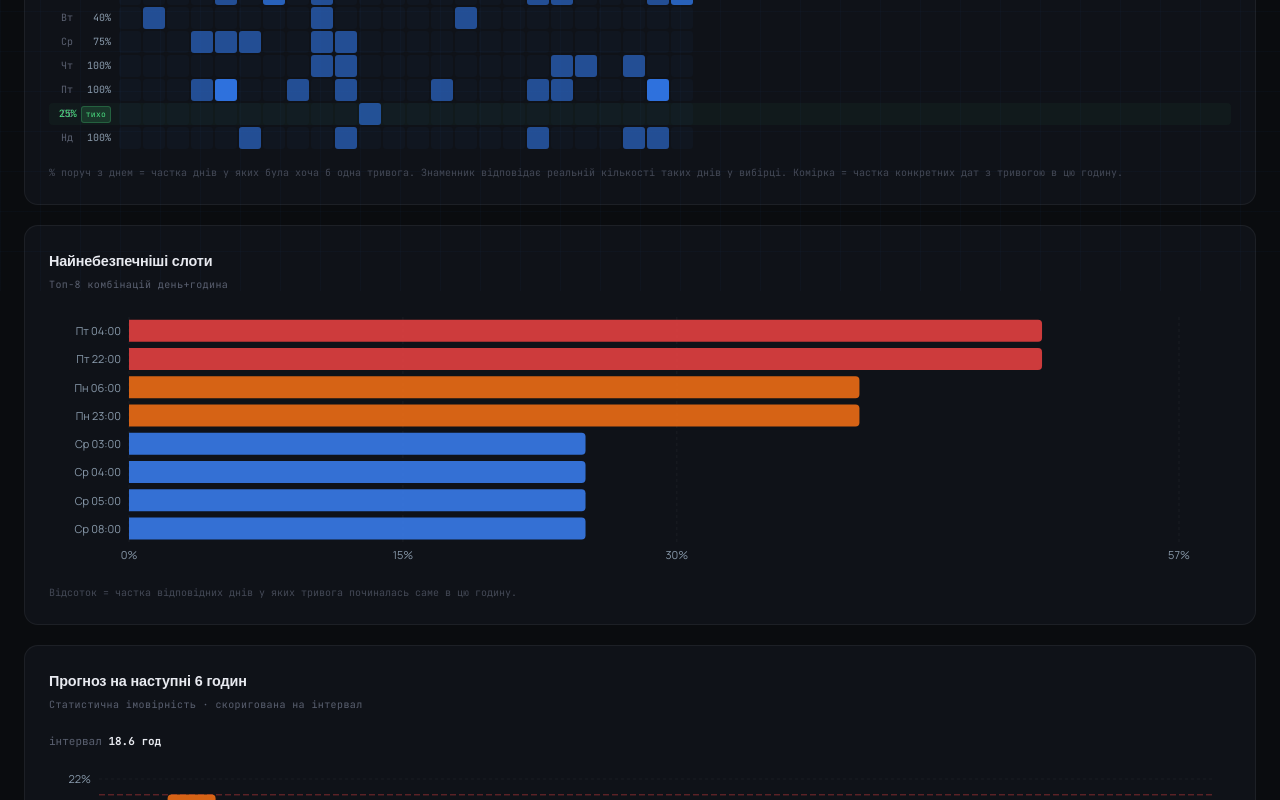
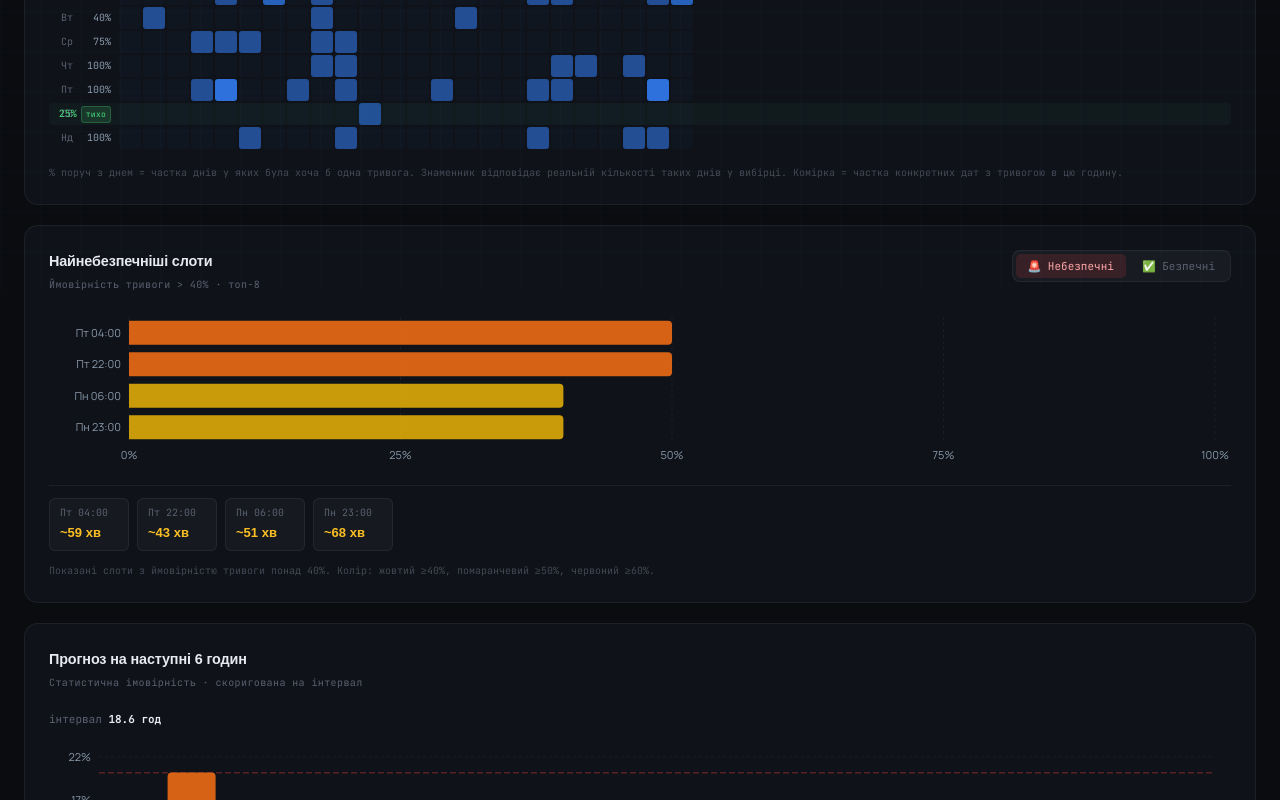
Before and after one commit to viacheslavari-sys/air-alert-dashboard, a React (Vite) app: page / in a window 1280 px wide. Shown: the part 509-1309 px from the top of the page. Built offline with nearby package versions, Linux system fonts and the light colour scheme; a web font is replaced by a local one.

Commit message:
Top chart

```diff
--- a/src/components/TopSlotsChart.jsx
+++ b/src/components/TopSlotsChart.jsx
@@ -1,31 +1,53 @@
+import { useState } from 'react'
 import { computeHeatmap } from '../data/mockAlerts'
 import {
   BarChart, Bar, XAxis, YAxis, CartesianGrid,
   Tooltip, ResponsiveContainer, Cell,
 } from 'recharts'
 
-const REGION_COLORS = {
+var REGION_COLORS = {
   kyiv    : '#3b82f6',
   zhytomyr: '#f97316',
 }
 
-const REGION_NAMES = {
+var REGION_NAMES = {
   kyiv    : 'Вишгород',
   zhytomyr: 'Житомир',
 }
 
-function SlotTooltip({ active, payload }) {
-  if (!active || !payload?.length) return null
-  const d = payload[0]?.payload
+// Небезпечні: ймовірність тривоги > 40%
+var DANGER_THRESHOLD = 0.4
+// Безпечні: ймовірність тривоги < 40% (тобто безпека > 60%)
+var SAFE_THRESHOLD   = 0.4
+
+function SlotTooltip(props) {
+  var active  = props.active
+  var payload = props.payload
+  var mode    = props.mode
+
+  if (!active || !payload || !payload.length) return null
+  var d = payload[0] && payload[0].payload ? payload[0].payload : {}
+
   return (
     <div className="tooltip-box">
-      <div className="tooltip-hour">{d.fullLabel}</div>
-      {payload.map(p => (
-        <div className="tooltip-row" key={p.dataKey}>
+      <div className="tooltip-hour">{d.fullLabel || ''}</div>
+      {payload.map(function(p) {
+        var pct = mode === 'safe'
+          ? Math.round((1 - p.value) * 100) + '% безпечно'
+          : Math.round(p.value * 100) + '% ризик'
+        return (
+          <div className="tooltip-row" key={p.name || p.dataKey}>
             <span className="tooltip-label" style={{ color: p.fill }}>{p.name}</span>
-          <span className="tooltip-value accent">{(p.value * 100).toFixed(0)}%</span>
+            <span className="tooltip-value accent">{pct}</span>
           </div>
-      ))}
+        )
+      })}
+      {d.avgDuration > 0 && mode === 'danger' && (
+        <div className="tooltip-row">
+          <span className="tooltip-label">Серед. тривалість</span>
+          <span className="tooltip-value">{d.avgDuration} хв</span>
+        </div>
+      )}
       <div className="tooltip-row">
         <span className="tooltip-label">Підстава</span>
         <span className="tooltip-value">{d.count} з {d.total} дн.</span>
@@ -34,106 +56,190 @@ function SlotTooltip({ active, payload }) {
   )
 }
 
-function getTopSlots(alerts, n) {
-  const hm = computeHeatmap(alerts)
-  const DAY_LABELS = ['Пн', 'Вт', 'Ср', 'Чт', 'Пт', 'Сб', 'Нд']
+function computeSlots(alerts) {
+  var hm        = computeHeatmap(alerts)
+  var DAY_LABELS = ['Пн', 'Вт', 'Ср', 'Чт', 'Пт', 'Сб', 'Нд']
 
-  const flat = hm.cells.flatMap((dayCells, dow) =>
-    dayCells.map(cell => ({
-      key       : dow + '-' + cell.hour,
-      fullLabel : DAY_LABELS[dow] + ', ' + cell.label,
-      label     : DAY_LABELS[dow] + ' ' + String(cell.hour).padStart(2, '0') + ':00',
+  // Рахуємо середню тривалість по кожному слоту
+  var durationSums   = Array.from({ length: 7 }, function() { return new Array(24).fill(0) })
+  var durationCounts = Array.from({ length: 7 }, function() { return new Array(24).fill(0) })
+
+  alerts.forEach(function(a) {
+    if (!a.duration_minutes) return
+    var d   = new Date(a.started_at)
+    var dow  = (d.getDay() + 6) % 7
+    var hour = d.getHours()
+    durationSums[dow][hour]   += a.duration_minutes
+    durationCounts[dow][hour] += 1
+  })
+
+  var slots = []
+  hm.cells.forEach(function(dayCells, dow) {
+    dayCells.forEach(function(cell, hour) {
+      var avgDuration = durationCounts[dow][hour] > 0
+        ? Math.round(durationSums[dow][hour] / durationCounts[dow][hour])
+        : 0
+      slots.push({
+        key        : dow + '-' + hour,
+        fullLabel  : DAY_LABELS[dow] + ', ' + cell.label,
+        label      : DAY_LABELS[dow] + ' ' + String(hour).padStart(2, '0') + ':00',
         probability: cell.probability,
-      pctLabel  : Math.round(cell.probability * 100) + '%',
-      count     : cell.count,
-      total     : hm.dowTotals[dow],
-    }))
-  )
+        safety     : 1 - cell.probability,
+        avgDuration: avgDuration,
+        count      : cell.count,
+        total      : hm.dowTotals[dow],
+        dow        : dow,
+        hour       : hour,
+      })
+    })
+  })
 
-  return flat
-    .filter(s => s.probability > 0)
-    .sort((a, b) => b.probability - a.probability)
-    .slice(0, n || 8)
+  return slots
 }
 
-function getTopSlotsCompare(alertsMap, regionKeys, n) {
-  const DAY_LABELS = ['Пн', 'Вт', 'Ср', 'Чт', 'Пт', 'Сб', 'Нд']
-  const hm0 = computeHeatmap(alertsMap[regionKeys[0]])
-  const hm1 = computeHeatmap(alertsMap[regionKeys[1]])
+function computeCompareSlots(alertsMap, regionKeys) {
+  var DAY_LABELS = ['Пн', 'Вт', 'Ср', 'Чт', 'Пт', 'Сб', 'Нд']
+  var hm0 = computeHeatmap(alertsMap[regionKeys[0]])
+  var hm1 = computeHeatmap(alertsMap[regionKeys[1]])
 
-  const flat = hm0.cells.flatMap((dayCells, dow) =>
-    dayCells.map((cell, hour) => {
-      const p0 = cell.probability
-      const p1 = hm1.cells[dow][hour].probability
-      const row = {
-        key      : dow + '-' + hour,
-        label    : DAY_LABELS[dow] + ' ' + String(hour).padStart(2, '0') + ':00',
-        fullLabel: DAY_LABELS[dow] + ', ' + String(hour).padStart(2, '0') + ':00',
-        avgProb  : (p0 + p1) / 2,
-        count    : cell.count,
-        total    : hm0.dowTotals[dow],
+  var slots = []
+  hm0.cells.forEach(function(dayCells, dow) {
+    dayCells.forEach(function(cell, hour) {
+      var p0  = cell.probability
+      var p1  = hm1.cells[dow][hour].probability
+      var row = {
+        key        : dow + '-' + hour,
+        fullLabel  : DAY_LABELS[dow] + ', ' + String(hour).padStart(2, '0') + ':00',
+        label      : DAY_LABELS[dow] + ' ' + String(hour).padStart(2, '0') + ':00',
+        avgProb    : (p0 + p1) / 2,
+        count      : cell.count,
+        total      : hm0.dowTotals[dow],
+        avgDuration: 0,
       }
       row['prob_' + regionKeys[0]] = p0
       row['prob_' + regionKeys[1]] = p1
-      return row
+      slots.push(row)
     })
-  )
+  })
 
-  return flat
-    .filter(s => s.avgProb > 0)
-    .sort((a, b) => b.avgProb - a.avgProb)
-    .slice(0, n || 8)
+  return slots
 }
 
-export function TopSlotsChart({ alertsMap, regionKeys }) {
-  const isCompare = regionKeys.length === 2
-  const n = 8
+export function TopSlotsChart(props) {
+  var alertsMap  = props.alertsMap
+  var regionKeys = props.regionKeys
 
-  const chartData = isCompare
-    ? getTopSlotsCompare(alertsMap, regionKeys, n)
-    : getTopSlots(alertsMap[regionKeys[0]], n)
+  var isCompare = regionKeys.length === 2
+  var [mode, setMode] = useState('danger')
 
-  const maxProb = Math.max(
-    ...chartData.map(d => isCompare
-      ? Math.max(d['prob_' + regionKeys[0]] || 0, d['prob_' + regionKeys[1]] || 0)
-      : (d.probability || 0)
-    ), 0.1
-  )
+  var allSlots = isCompare
+    ? computeCompareSlots(alertsMap, regionKeys)
+    : computeSlots(alertsMap[regionKeys[0]])
+
+  var chartData
+  if (isCompare) {
+    if (mode === 'danger') {
+      chartData = allSlots
+        .filter(function(s) { return s.avgProb >= DANGER_THRESHOLD })
+        .sort(function(a, b) { return b.avgProb - a.avgProb })
+        .slice(0, 8)
+    } else {
+      chartData = allSlots
+        .filter(function(s) { return s.avgProb < SAFE_THRESHOLD })
+        .sort(function(a, b) { return a.avgProb - b.avgProb })
+        .slice(0, 8)
+    }
+  } else {
+    if (mode === 'danger') {
+      chartData = allSlots
+        .filter(function(s) { return s.probability >= DANGER_THRESHOLD })
+        .sort(function(a, b) { return b.probability - a.probability })
+        .slice(0, 8)
+    } else {
+      chartData = allSlots
+        .filter(function(s) { return s.probability < SAFE_THRESHOLD })
+        .sort(function(a, b) { return a.probability - b.probability })
+        .slice(0, 8)
+    }
+  }
+
+  var isEmpty = chartData.length === 0
+
+  // Для порівняння в безпечному режимі — інвертуємо значення для відображення
+  function getBarValue(entry, key) {
+    var raw = key ? entry[key] : entry.probability
+    return mode === 'safe' ? 1 - raw : raw
+  }
+
+  var dangerActive = mode === 'danger'
 
   return (
     <div className="chart-card">
       <div className="chart-header">
         <div>
-          <h2 className="chart-title">Найнебезпечніші слоти</h2>
-          <p className="chart-subtitle">Топ-8 комбінацій день+година</p>
+          <h2 className="chart-title">
+            {dangerActive ? 'Найнебезпечніші слоти' : 'Найбезпечніші слоти'}
+          </h2>
+          <p className="chart-subtitle">
+            {dangerActive
+              ? 'Ймовірність тривоги > 40% · топ-8'
+              : 'Ймовірність безпеки > 60% · топ-8'}
+          </p>
         </div>
+
+        <div className="slots-controls">
           {isCompare && (
-          <div className="legend">
-            {regionKeys.map(k => (
+            <div className="chart-legend-row" style={{ marginBottom: 0 }}>
+              {regionKeys.map(function(k) {
+                return (
                   <span key={k} className="legend-item">
                     <span className="legend-dot" style={{ background: REGION_COLORS[k] }} />
                     <span className="legend-text">{REGION_NAMES[k]}</span>
                   </span>
-            ))}
+                )
+              })}
             </div>
           )}
+          <div className="slots-toggle">
+            <button
+              className={'slots-btn' + (dangerActive ? ' slots-btn--active-danger' : '')}
+              onClick={function() { setMode('danger') }}
+            >
+              🚨 Небезпечні
+            </button>
+            <button
+              className={'slots-btn' + (!dangerActive ? ' slots-btn--active-safe' : '')}
+              onClick={function() { setMode('safe') }}
+            >
+              ✅ Безпечні
+            </button>
+          </div>
+        </div>
       </div>
 
-      <ResponsiveContainer width="100%" height={isCompare ? 300 : 260}>
+      {isEmpty ? (
+        <div className="slots-empty">
+          {dangerActive
+            ? 'Слотів з ймовірністю > 40% не знайдено — добра новина!'
+            : 'Слотів з безпекою > 60% не знайдено за поточними даними.'}
+        </div>
+      ) : (
+        <>
+          <ResponsiveContainer width="100%" height={isCompare ? Math.max(chartData.length * 36 + 20, 180) : Math.max(chartData.length * 34 + 20, 160)}>
             <BarChart
               data={chartData}
               layout="vertical"
-          margin={{ top: 4, right: 52, left: 8, bottom: 0 }}
+              margin={{ top: 4, right: 16, left: 8, bottom: 0 }}
               barGap={3}
             >
               <CartesianGrid strokeDasharray="3 3" stroke="rgba(255,255,255,0.05)" horizontal={false} />
               <XAxis
                 type="number"
-            tickFormatter={v => Math.round(v * 100) + '%'}
+                tickFormatter={function(v) { return Math.round(v * 100) + '%' }}
                 tick={{ fill: '#8899aa', fontSize: 11 }}
                 tickLine={false}
                 axisLine={false}
-            domain={[0, Math.min(maxProb * 1.15, 1)]}
+                domain={[0, 1]}
               />
               <YAxis
                 type="category"
@@ -143,45 +249,80 @@ export function TopSlotsChart({ alertsMap, regionKeys }) {
                 axisLine={false}
                 width={72}
               />
-          <Tooltip content={<SlotTooltip />} cursor={{ fill: 'rgba(255,255,255,0.04)' }} />
+              <Tooltip
+                content={function(p) { return <SlotTooltip active={p.active} payload={p.payload} mode={mode} /> }}
+                cursor={{ fill: 'rgba(255,255,255,0.04)' }}
+              />
 
               {isCompare ? (
-            regionKeys.map(k => (
+                regionKeys.map(function(k) {
+                  var dataKey = mode === 'safe'
+                    ? 'safe_' + k
+                    : 'prob_' + k
+
+                  // Для безпечного режиму — додаємо поле safe_
+                  var enriched = chartData.map(function(row) {
+                    var r = Object.assign({}, row)
+                    r['safe_' + k] = 1 - (row['prob_' + k] || 0)
+                    return r
+                  })
+
+                  return (
                     <Bar
                       key={k}
-                dataKey={'prob_' + k}
+                      data={enriched}
+                      dataKey={dataKey}
                       name={REGION_NAMES[k]}
-                fill={REGION_COLORS[k]}
+                      fill={dangerActive ? REGION_COLORS[k] : '#4ade80'}
                       radius={[0, 4, 4, 0]}
                       maxBarSize={14}
                       fillOpacity={0.85}
                     />
-            ))
+                  )
+                })
               ) : (
                 <Bar
-              dataKey="probability"
+                  dataKey={mode === 'safe' ? 'safety' : 'probability'}
                   radius={[0, 4, 4, 0]}
-              maxBarSize={22}
+                  maxBarSize={24}
                   fillOpacity={0.85}
                 >
-              {chartData.map((entry, i) => (
-                <Cell
-                  key={i}
-                  fill={
-                    entry.probability >= 0.5 ? '#ef4444'
-                    : entry.probability >= 0.3 ? '#f97316'
-                    : '#3b82f6'
+                  {chartData.map(function(entry, i) {
+                    var fill
+                    if (mode === 'safe') {
+                      fill = '#4ade80'
+                    } else {
+                      fill = entry.probability >= 0.6 ? '#ef4444'
+                        : entry.probability >= 0.5  ? '#f97316'
+                        : '#eab308'
                     }
-                />
-              ))}
+                    return <Cell key={i} fill={fill} />
+                  })}
                 </Bar>
               )}
             </BarChart>
           </ResponsiveContainer>
 
+          {/* Тривалість — тільки для небезпечного режиму, одного регіону */}
+          {!isCompare && dangerActive && chartData.some(function(d) { return d.avgDuration > 0 }) && (
+            <div className="slots-duration-row">
+              {chartData.map(function(d) {
+                return d.avgDuration > 0 ? (
+                  <div key={d.key} className="slots-duration-item">
+                    <span className="slots-duration-label">{d.label}</span>
+                    <span className="slots-duration-val">~{d.avgDuration} хв</span>
+                  </div>
+                ) : null
+              })}
+            </div>
+          )}
+        </>
+      )}
+
       <p className="hm-note">
-        Відсоток = частка відповідних днів у яких тривога починалась саме в цю годину.
-        {isCompare && ' Відсортовано за середньою між регіонами.'}
+        {dangerActive
+          ? 'Показані слоти з ймовірністю тривоги понад 40%. Колір: жовтий ≥40%, помаранчевий ≥50%, червоний ≥60%.'
+          : 'Показані слоти де тривога траплялась менш ніж у 40% випадків. Оптимальні вікна для планування.'}
       </p>
     </div>
   )
--- a/src/index.css
+++ b/src/index.css
@@ -729,3 +729,162 @@ body {
   gap: 16px;
   margin-bottom: 8px;
 }
+
+/* ── TopSlotsChart tabs ── */
+.slots-mode-toggle {
+  display: flex;
+  gap: 6px;
+  flex-shrink: 0;
+}
+
+.slots-tab {
+  padding: 6px 14px;
+  border-radius: 6px;
+  border: 1px solid var(--border);
+  background: var(--bg-card);
+  color: var(--text-muted);
+  font-size: 12px;
+  font-family: var(--font-body);
+  font-weight: 500;
+  cursor: pointer;
+  transition: all 0.15s;
+  white-space: nowrap;
+}
+
+.slots-tab:hover {
+  border-color: var(--border-hover);
+  color: var(--text);
+}
+
+.slots-tab--active.slots-tab--danger {
+  background: rgba(239, 68, 68, 0.1);
+  border-color: rgba(239, 68, 68, 0.4);
+  color: #fca5a5;
+}
+
+.slots-tab--active.slots-tab--safe {
+  background: rgba(34, 197, 94, 0.1);
+  border-color: rgba(34, 197, 94, 0.4);
+  color: #86efac;
+}
+
+/* ── Duration legend ── */
+.duration-legend {
+  display: flex;
+  gap: 14px;
+  margin-bottom: 8px;
+  flex-wrap: wrap;
+}
+
+.dur-item {
+  display: flex;
+  align-items: center;
+  gap: 5px;
+  font-size: 11px;
+  color: var(--text-muted);
+  font-family: var(--font-mono);
+}
+
+.dur-dot {
+  width: 10px;
+  height: 10px;
+  border-radius: 2px;
+  flex-shrink: 0;
+}
+
+/* ── Empty state ── */
+.slots-empty {
+  padding: 40px 0;
+  text-align: center;
+  color: var(--text-muted);
+  font-family: var(--font-mono);
+  font-size: 13px;
+}
+
+/* ── TopSlotsChart controls ── */
+.slots-controls {
+  display: flex;
+  flex-direction: column;
+  align-items: flex-end;
+  gap: 8px;
+  flex-shrink: 0;
+}
+
+.slots-toggle {
+  display: flex;
+  gap: 4px;
+  background: rgba(255,255,255,0.04);
+  border: 1px solid var(--border);
+  border-radius: 8px;
+  padding: 3px;
+}
+
+.slots-btn {
+  font-family: var(--font-mono);
+  font-size: 11px;
+  padding: 5px 12px;
+  border-radius: 5px;
+  border: none;
+  background: transparent;
+  color: var(--text-muted);
+  cursor: pointer;
+  transition: background 0.15s, color 0.15s;
+  white-space: nowrap;
+}
+
+.slots-btn:hover {
+  background: rgba(255,255,255,0.06);
+  color: var(--text);
+}
+
+.slots-btn--active-danger {
+  background: rgba(239, 68, 68, 0.15);
+  color: #fca5a5;
+}
+
+.slots-btn--active-safe {
+  background: rgba(74, 222, 128, 0.15);
+  color: #86efac;
+}
+
+.slots-empty {
+  padding: 32px 0;
+  text-align: center;
+  font-family: var(--font-mono);
+  font-size: 12px;
+  color: var(--text-muted);
+}
+
+/* ── Duration row під графіком ── */
+.slots-duration-row {
+  display: flex;
+  flex-wrap: wrap;
+  gap: 8px;
+  margin-top: 12px;
+  padding-top: 12px;
+  border-top: 1px solid var(--border);
+}
+
+.slots-duration-item {
+  display: flex;
+  flex-direction: column;
+  gap: 2px;
+  background: rgba(255,255,255,0.03);
+  border: 1px solid var(--border);
+  border-radius: 6px;
+  padding: 6px 10px;
+  min-width: 80px;
+}
+
+.slots-duration-label {
+  font-family: var(--font-mono);
+  font-size: 10px;
+  color: var(--text-muted);
+}
+
+.slots-duration-val {
+  font-family: var(--font-display);
+  font-size: 13px;
+  font-weight: 700;
+  color: var(--ua-yellow);
+}
```
Lines whose indentation alone changed are shown as unchanged.
